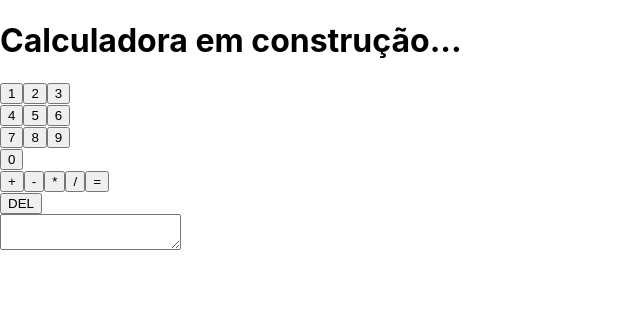
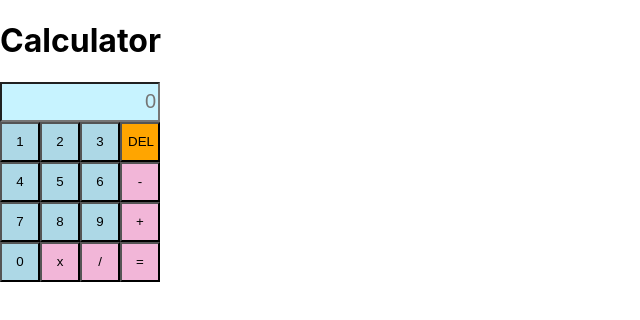
Before and after one commit to FlavioAlm/Calculadora, a React (Create React App) app: page / in a window 1280 px wide. Shown: the top 320 px of the page, without its empty margins (0-640 px from the left). Built offline with nearby package versions, Linux system fonts and the light colour scheme.

Commit message:
multioperator version: button's reorganization and new layout

```diff
--- a/package.json
+++ b/package.json
@@ -8,7 +8,8 @@
     "@testing-library/user-event": "^7.1.2",
     "react": "^16.13.1",
     "react-dom": "^16.13.1",
-    "react-scripts": "3.4.1"
+    "react-scripts": "3.4.1",
+    "styled-components": "^5.1.1"
   },
   "scripts": {
     "start": "react-scripts start",
--- a/src/App.js
+++ b/src/App.js
@@ -2,10 +2,26 @@ import React, { Component } from 'react';
 import Display from './Display';
 import ButtonEqual from './ButtonEqual';
 import ButtonOperator from './ButtonOperator';
+import Del from './Del.js'
 import ButtonNumber from './ButtonNumber';
-import ButtonNumberSpan from './ButtonNumberSpan';
-import Del from './Del.js'
 
+const stylesOperator = {
+  width: 40,
+  height: 40,
+  backgroundColor: '#f2b6d8',
+};
+
+const stylesNumber = {
+  width: 40,
+  height: 40,
+  backgroundColor: 'lightblue',
+};
+
+const stylesDel = {
+  width: 40,
+  height: 40,
+  backgroundColor: 'orange',
+};
 
 class Calculator extends Component {
 
@@ -13,9 +29,10 @@ class Calculator extends Component {
     super(props);
     this.state={
       sequenceInput: '',
-      numbers: [],
+      firstNumber: 0,
+      secondNumber: 0,
       operator: '',
-      result: 0
+      result: 0,
     };
 
     this.handleNumberChange = this.handleNumberChange.bind(this);
@@ -26,8 +43,13 @@ class Calculator extends Component {
   }
 
   handleNumberChange(props){
-    this.setState({numbers: [...this.state.numbers, props]})
+    this.setState({
+      firstNumber: this.state.secondNumber,
+      secondNumber: parseInt(props),
+    });
+    console.log(this.state.firstNumber)
   }
+
   handleSequenceChange(props){
     let input = this.state.sequenceInput;
     this.setState({sequenceInput: input+ props})
@@ -35,85 +57,141 @@ class Calculator extends Component {
   handleOperatorChange(props){
     this.setState({operator: props})
   }
+
   handleResultChange(props){
-
     let result = this.state.result;
-    let numbers = this.state.numbers;
+    let firstNumber = parseInt(this.state.firstNumber);
+    let secondNumber = parseInt(this.state.secondNumber);
     let operator = this.state.operator;
 
-    if(operator=='+'){
-      for(let i = 0; i < numbers.length; i++){
-        result += parseInt(numbers[i])
-      }
+    if(operator==='+'){
+        result = firstNumber + secondNumber
     }
-    if(operator=='-'){
-      for(let i = 0; i < numbers.length; i++){
-        result -= parseInt(numbers[i])
-      }
+    if(operator==='-'){
+        result = firstNumber - secondNumber
     }
-    if(operator=='*'){
-      for(let i = 0; i < numbers.length; i++){
-        result *= parseInt(numbers[i])
-      }
+    if(operator==='x'){
+        result = firstNumber * secondNumber
     }
-    if(operator=='/'){
-      for(let i = 0; i < numbers.length; i++){
-        result /= parseInt(numbers[i])
-      }
+    if(operator==='/'){
+        result = firstNumber / secondNumber
     }
+
+    console.log("result: "+result);
 
     this.setState({result: result})
     this.setState({sequenceInput: result})
-    this.setState({numbers: []})
+    this.setState({
+      firstNumber: this.state.secondNumber,
+      secondNumber: result,
+    })
 
   }
 
   handleReset(){
     this.setState({sequenceInput: ''});
-    this.setState({numbers: []});
+    this.setState({
+      firstNumber: 0,
+      secondNumber: 0});
     this.setState({operator: ''});
     this.setState({result: 0});
   }
 
   render(){
     const sequenceInput = this.state.sequenceInput;
-    const numbers = this.state.numbers;
-    const operator = this.state.operator;
+    const numbers = [this.state.firstNumber, this.state.secondNumber];
     const result = this.state.result;
 
-    console.log(`numbers: ${numbers}`);
+    console.log(`numbers: ${numbers[0]}${numbers[1]}`);
     console.log(`result: ${result}`);
     console.log(`sequence: ${sequenceInput}`);
 
     return (
       <div>
-        <h1> Calculadora em construção...</h1>
-          <ButtonNumberSpan
+        <h1> Calculator</h1>
+          <Display sequence={this.state.sequenceInput}/>
+          <ButtonNumber
+            name="1"
             onNumberChange={this.handleNumberChange}
-            onSequenceChange={this.handleSequenceChange} />
+            onSequenceChange={this.handleSequenceChange}
+            style={stylesNumber}/>
+          <ButtonNumber
+            name="2"
+            onNumberChange={this.handleNumberChange}
+            onSequenceChange={this.handleSequenceChange}
+            style={stylesNumber}/>
+          <ButtonNumber
+            name="3"
+            onNumberChange={this.handleNumberChange}
+            onSequenceChange={this.handleSequenceChange}
+            style={stylesNumber}/>
+          <Del
+            name="DEL"
+            reset={this.handleReset}
+            style={stylesDel}/> <br/>
+
+          <ButtonNumber
+            name="4"
+            onNumberChange={this.handleNumberChange}
+            onSequenceChange={this.handleSequenceChange}
+            style={stylesNumber}/>
+          <ButtonNumber
+            name="5"
+            onNumberChange={this.handleNumberChange}
+            onSequenceChange={this.handleSequenceChange}
+            style={stylesNumber}/>
+          <ButtonNumber
+            name="6"
+            onNumberChange={this.handleNumberChange}
+            onSequenceChange={this.handleSequenceChange}
+            style={stylesNumber}/>
+          <ButtonOperator
+            name="-"
+            onOperatorChange={this.handleOperatorChange}
+            onSequenceChange={this.handleSequenceChange}
+            style={stylesOperator}/>  <br/>
+
+          <ButtonNumber
+            name="7"
+            onNumberChange={this.handleNumberChange}
+            onSequenceChange={this.handleSequenceChange}
+            style={stylesNumber}/>
+          <ButtonNumber
+            name="8"
+            onNumberChange={this.handleNumberChange}
+            onSequenceChange={this.handleSequenceChange}
+            style={stylesNumber}/>
+          <ButtonNumber
+            name="9"
+            onNumberChange={this.handleNumberChange}
+            onSequenceChange={this.handleSequenceChange}
+            style={stylesNumber}/>
           <ButtonOperator
             name="+"
             onOperatorChange={this.handleOperatorChange}
-            onSequenceChange={this.handleSequenceChange} />
+            onSequenceChange={this.handleSequenceChange}
+            style={stylesOperator}/><br/>
+
+          <ButtonNumber
+            name="0"
+            onNumberChange={this.handleNumberChange}
+            onSequenceChange={this.handleSequenceChange}
+            style={stylesNumber}/>
           <ButtonOperator
-            name="-"
+            name="x"
             onOperatorChange={this.handleOperatorChange}
-            onSequenceChange={this.handleSequenceChange} />
-          <ButtonOperator
-            name="*"
-            onOperatorChange={this.handleOperatorChange}
-            onSequenceChange={this.handleSequenceChange} />
+            onSequenceChange={this.handleSequenceChange}
+            style={stylesOperator}/>
           <ButtonOperator
             name="/"
             onOperatorChange={this.handleOperatorChange}
-            onSequenceChange={this.handleSequenceChange} />
+            onSequenceChange={this.handleSequenceChange}
+            style={stylesOperator}/>
           <ButtonEqual
             name="="
-            onResultChange={this.handleResultChange}/><br/>
-          <Del
-            name="DEL"
-            reset={this.handleReset} /> <br/>
-          <Display sequence={this.state.sequenceInput}/>
+            onResultChange={this.handleResultChange}
+            style={stylesOperator}/>
+
       </div>
     );
   }
--- a/src/ButtonEqual.js
+++ b/src/ButtonEqual.js
@@ -9,7 +9,6 @@ class ButtonEqual extends Component{
 
   handleClick(e){
 
-    alert("Clicou em: " + e.target.innerText);
     var input = (e.target.innerText);
     console.log(input);
 
@@ -18,7 +17,9 @@ class ButtonEqual extends Component{
 
   render(){
     return (
-      <button onClick={this.handleClick}>{this.props.name}</button>
+      <button
+      onClick={this.handleClick}
+      style={this.props.style}>{this.props.name}</button>
     );
   }
 }
--- a/src/ButtonNumber.js
+++ b/src/ButtonNumber.js
@@ -9,7 +9,6 @@ class ButtonNumber extends Component{
 
   handleClick(e){
 
-    alert("Clicou em: " + e.target.innerText);
     var input = e.target.innerText;
 
     console.log(input);
@@ -20,7 +19,10 @@ class ButtonNumber extends Component{
 
   render(){
     return (
-      <button onClick={this.handleClick}>{this.props.name}</button>
+      <button
+        onClick={this.handleClick}
+        style={this.props.style}>{this.props.name}
+      </button>
     );
   }
 
--- a/src/ButtonNumberSpan.js
+++ b/src/ButtonNumberSpan.js
@@ -2,7 +2,6 @@ import React, { Component } from 'react';
 import ButtonNumber from './ButtonNumber';
 
 class ButtonNumberSpan extends Component{
-
 
   render(){
     return (
@@ -10,43 +9,20 @@ class ButtonNumberSpan extends Component{
         <ButtonNumber
           name="1"
           onNumberChange={this.props.onNumberChange}
-          onSequenceChange={this.props.onSequenceChange} />
+          onSequenceChange={this.props.onSequenceChange}
+          style={this.props.style}/>
         <ButtonNumber
           name="2"
           onNumberChange={this.props.onNumberChange}
-          onSequenceChange={this.props.onSequenceChange} />
+          onSequenceChange={this.props.onSequenceChange}
+          style={this.props.style}/>
         <ButtonNumber
           name="3"
           onNumberChange={this.props.onNumberChange}
-          onSequenceChange={this.props.onSequenceChange} /><br/>
-        <ButtonNumber
-          name="4"
-          onNumberChange={this.props.onNumberChange}
-          onSequenceChange={this.props.onSequenceChange} />
-        <ButtonNumber
-          name="5"
-          onNumberChange={this.props.onNumberChange}
-          onSequenceChange={this.props.onSequenceChange} />
-        <ButtonNumber
-          name="6"
-          onNumberChange={this.props.onNumberChange}
-          onSequenceChange={this.props.onSequenceChange} /><br/>
-        <ButtonNumber
-          name="7"
-          onNumberChange={this.props.onNumberChange}
-          onSequenceChange={this.props.onSequenceChange} />
-        <ButtonNumber
-          name="8"
-          onNumberChange={this.props.onNumberChange}
-          onSequenceChange={this.props.onSequenceChange} />
-        <ButtonNumber
-          name="9"
-          onNumberChange={this.props.onNumberChange}
-          onSequenceChange={this.props.onSequenceChange} /><br/>
-        <ButtonNumber
-          name="0"
-          onNumberChange={this.props.onNumberChange}
-          onSequenceChange={this.props.onSequenceChange} />
+          onSequenceChange={this.props.onSequenceChange}
+          style={this.props.style}/> <br/>
+
+
       </div>
     );
   }
--- a/src/ButtonOperator.js
+++ b/src/ButtonOperator.js
@@ -9,7 +9,6 @@ class ButtonOperator extends Component{
 
   handleClick(e){
 
-    alert("Clicou em: " + e.target.innerText);
     var input = e.target.innerText;
 
     console.log(input);
@@ -20,7 +19,9 @@ class ButtonOperator extends Component{
 
   render(){
     return (
-      <button onClick={this.handleClick}>{this.props.name}</button>
+      <button
+      onClick={this.handleClick}
+      style={this.props.style}>{this.props.name}</button>
     );
   }
 
--- a/src/Del.js
+++ b/src/Del.js
@@ -9,7 +9,7 @@ class Del extends Component{
 
   handleClick(e){
 
-    alert("Clicou em: " + e.target.innerText);
+    alert("Are you sure?");
     var input = e.target.innerText;
 
     console.log(input);
@@ -19,7 +19,9 @@ class Del extends Component{
 
   render(){
     return (
-      <button onClick={this.handleClick}>{this.props.name}</button>
+      <button
+      onClick={this.handleClick}
+      style={this.props.style}>{this.props.name}</button>
     );
   }
 }
--- a/src/Display.js
+++ b/src/Display.js
@@ -2,17 +2,23 @@ import React, { Component } from 'react';
 
 class Display extends Component{
 
-  constructor(props) {
-    super(props);
-  }
-
   render(){
 
-    let sequence = this.props.sequence;
-    console.log(sequence);
-
     return (
-      <textarea value={this.props.sequence} />
+      <div>
+        <input
+          type="text"
+          value={this.props.sequence}
+          placeholder="0"
+          style={{
+            fontSize: 20,
+            backgroundColor: "#c7f3ff",
+            textAlign: "right",
+            width: 152,
+            height: 32,
+            padding: 2,
+          }} />
+      </div>
     );
   }
 }
```
Also changed, not shown: 2 other files (tests, documents, lock files or other folders).
